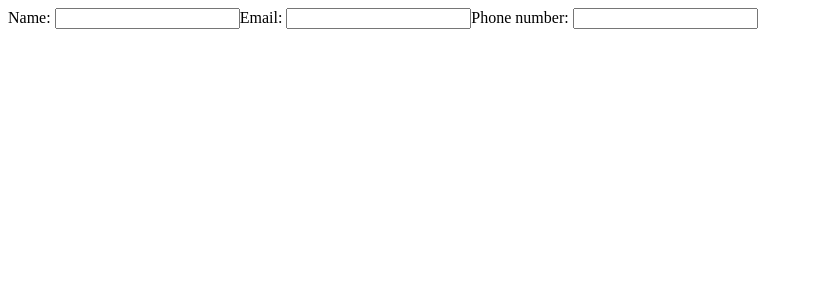
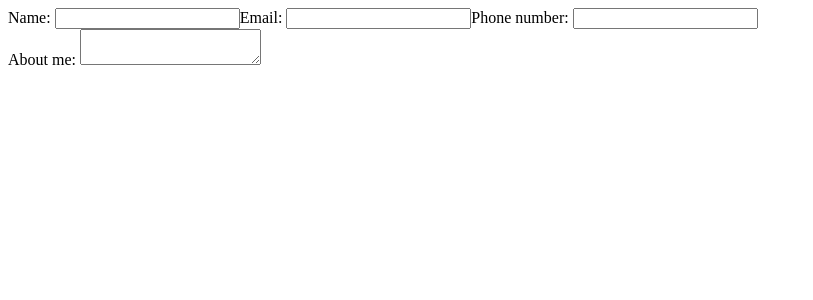
Before and after one commit to NestorNebula/cv-application, a React (Vite) app: page / in a window 1280 px wide. Shown: the top 300 px of the page, without its empty margins (0-813 px from the left). Built offline with nearby package versions, Linux system fonts and the light colour scheme.

Commit message:
feat: add textarea for about me section

```diff
--- a/src/components/Form.jsx
+++ b/src/components/Form.jsx
@@ -26,6 +26,20 @@ function Form({ type, cvsubmit = false }) {
       </form>
     );
   }
+  if (type === 'aboutme') {
+    const [text, setText] = useState('');
+
+    function updateText(e) {
+      setText(e.target.value);
+      console.log(text);
+    }
+    return (
+      <form>
+        <label htmlFor="aboutme">About me: </label>
+        <textarea id="aboutme" value={text} onChange={updateText}></textarea>
+      </form>
+    );
+  }
 }
 
 export default Form;
```
